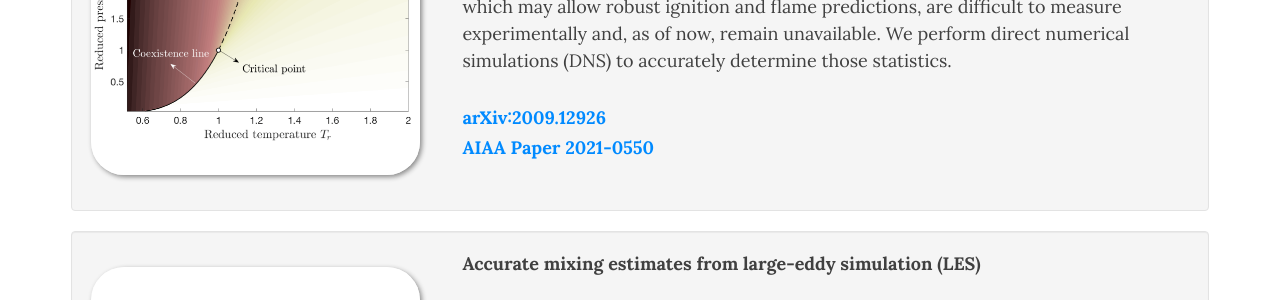
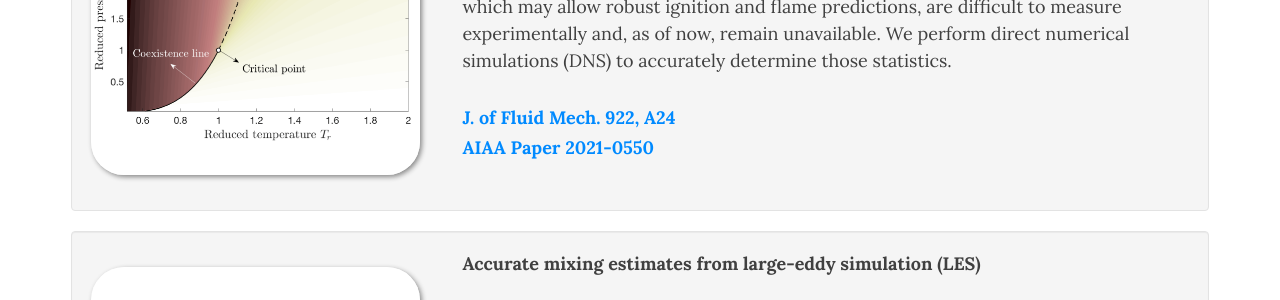
Before and after one commit to neksharan/neksharan.github.io, a Jekyll site: the page built from research.md, in a window 1280 px wide and 900 px high, scrolled down 1257 px. Shown: the part 154-454 px from the top of the window. Built offline with Jekyll 4.4.1, drawn with Linux system fonts in a browser that asks for light colours; nearby versions of some CDN libraries.

Commit message:
update publist

```diff
--- a/_data/publist.yml
+++ b/_data/publist.yml
@@ -16,8 +16,8 @@
   description: Fuel injection and turbulent mixing at high pressure determines combustion in diesel, gas turbine and liquid rocket engines, for example. The thermodynamic condition in those engines often exceeds the critical values of fuel and oxidizer, and as a result the mixture is non-ideal. Detailed turbulence statistics at these high-pressure conditions, which may allow robust ignition and flame predictions, are difficult to measure experimentally and, as of now, remain unavailable. We perform direct numerical simulations (DNS) to accurately determine those statistics.
   authors:
   link1:
-    url: https://arxiv.org/pdf/2009.12926.pdf
-    display: arXiv:2009.12926
+    url: https://doi.org/10.1017/jfm.2021.524
+    display: J. of Fluid Mech. 922, A24
   link2:
     url: https://doi.org/10.2514/6.2021-0550
     display: AIAA Paper 2021-0550
```
Also changed, not shown: 1 other file.
